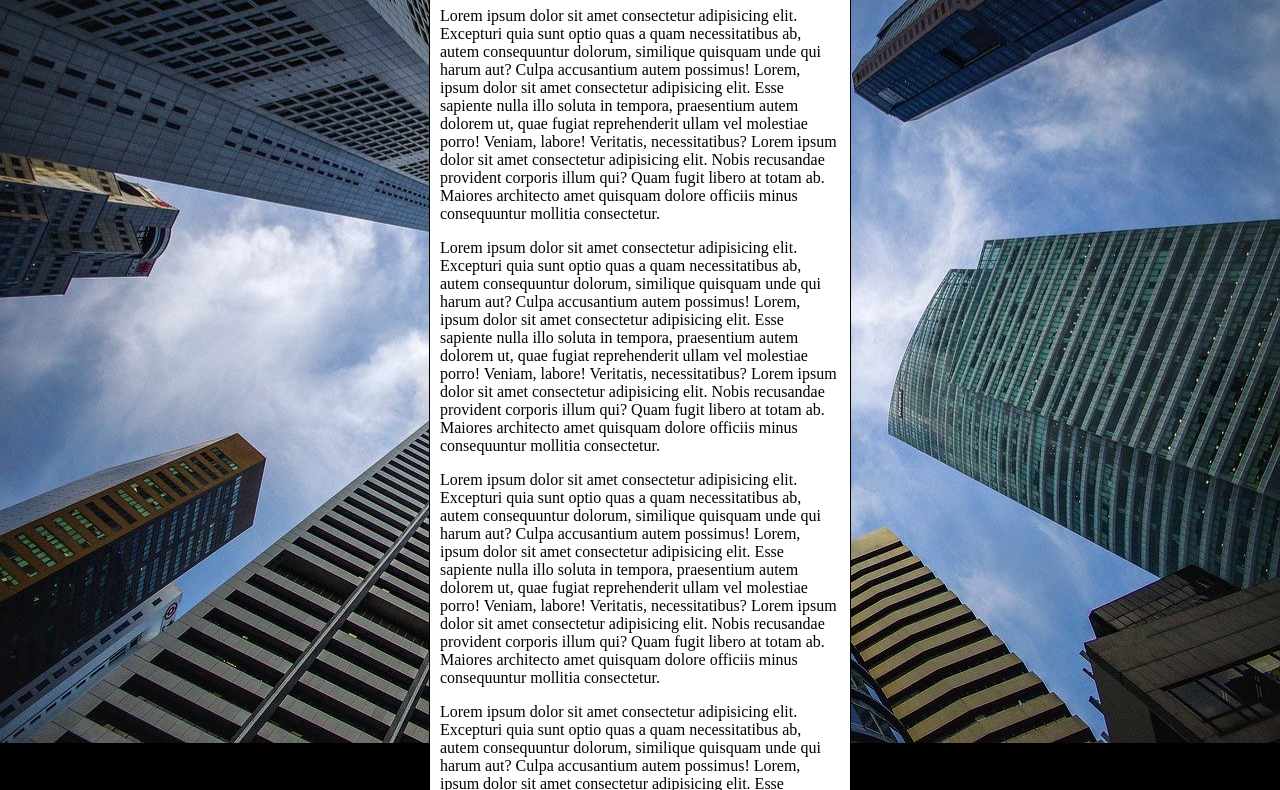
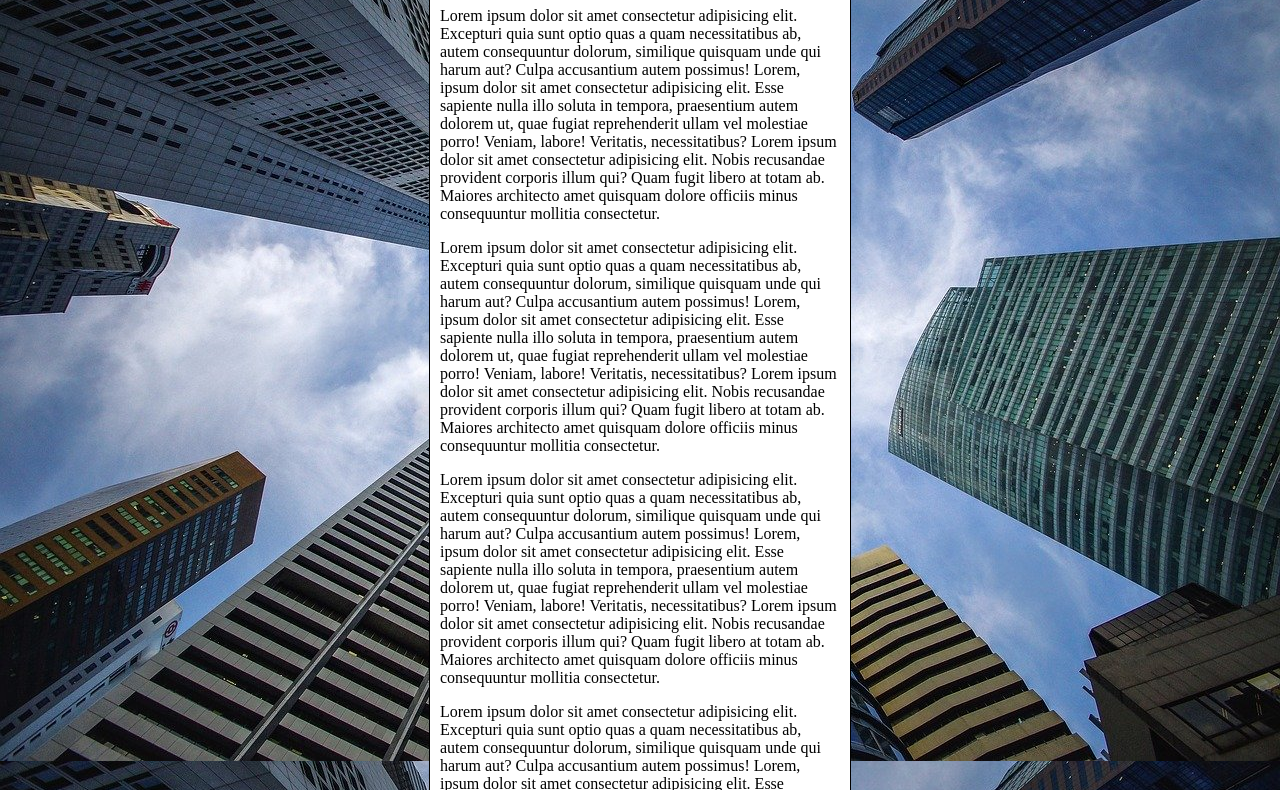
Before and after one commit to LincolnDF/HTML-CSS, a plain HTML site: page modulo02/EX 022/fundo006.html in a window 1280 px wide. Shown: the part 92-882 px from the top of the page. Drawn offline with Linux system fonts and the light colour scheme.

Commit message:
Update fundo006.html

```diff
--- a/modulo02/EX 022/fundo006.html
+++ b/modulo02/EX 022/fundo006.html
@@ -3,16 +3,28 @@
 <head>
     <meta charset="UTF-8">
     <meta name="viewport" content="width=device-width, initial-scale=1.0">
-    <title>Document</title>
+    <title>fundo fixo de tela</title>
     <style>
         body {
+
             height: 100vh;
             background-color: black;
             background-image: url(imagens/wallpaper002.jpg);
             background-position: center center;
             background-repeat: no-repeat;
             background-size: cover;
+            background-attachment: fixed;
 
+            /*
+            short hand background
+            color > image > position > repeat > attachment
+
+            o size nao funciona na shorthand, tem que por ele separado
+
+
+            background: black url(imagens/wallpaper002.jpg) center center no-repeat fixed;
+            background-size: cover;
+            */
         }
 
         main {
```
